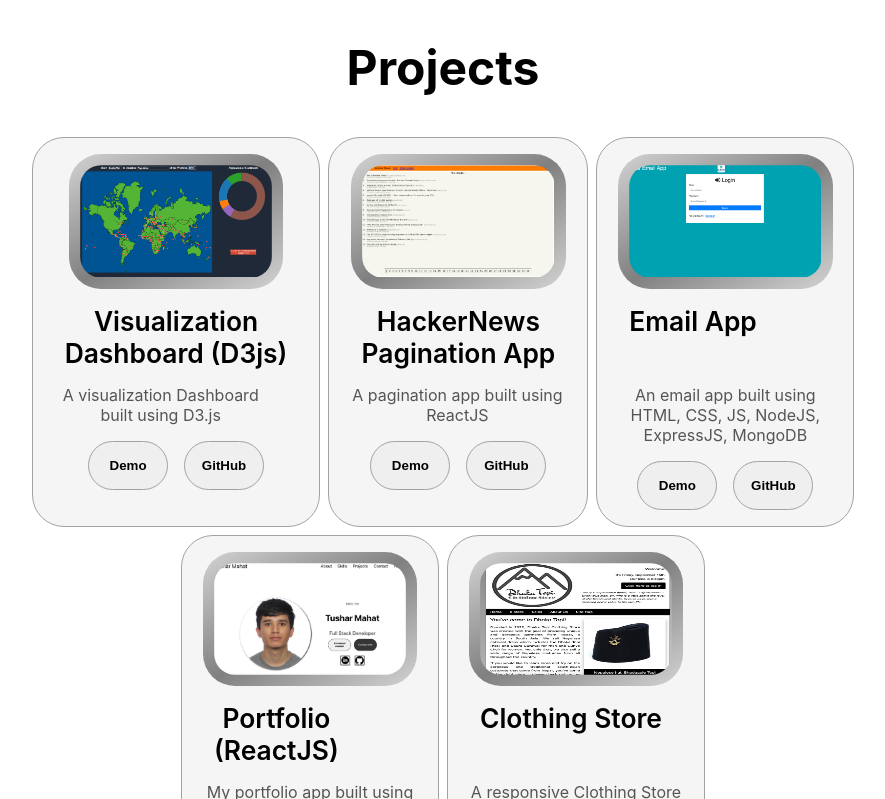
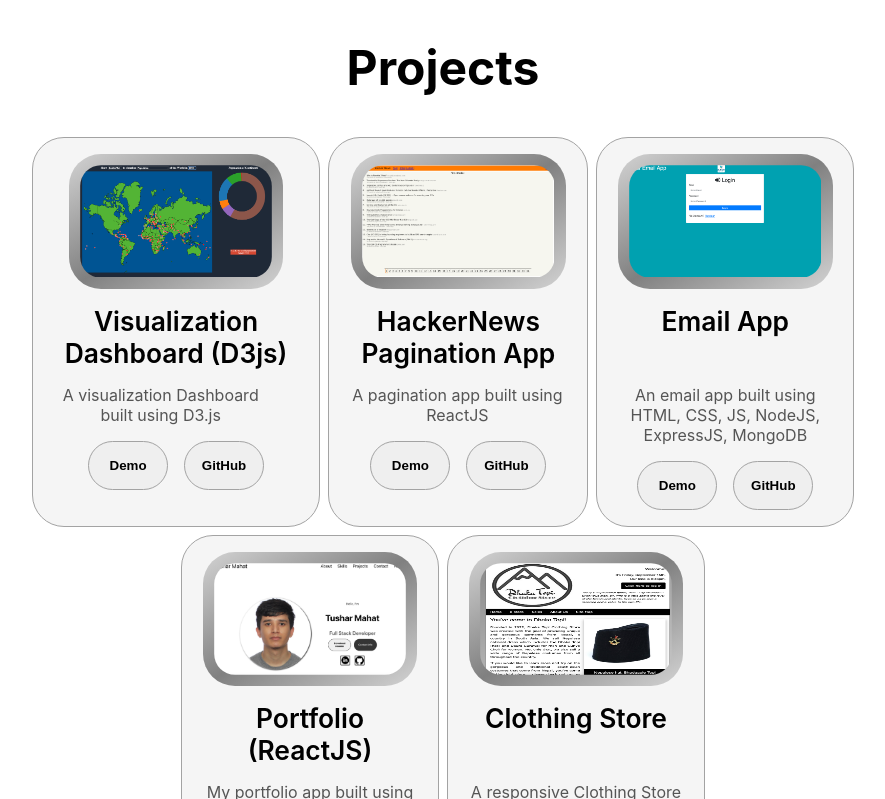
Before and after one commit to tusharmahat/my-portfolio, a React (Create React App) app: page / in a window 1280 px wide. Shown: the part 2021-2820 px from the top of the page, without its empty margins (197-1082 px from the left). Built offline with nearby package versions, Linux system fonts and the light colour scheme.

Commit message:
reverse container size changes

```diff
--- a/src/App.css
+++ b/src/App.css
@@ -413,8 +413,6 @@ article div h3 {
 .project-title {
   margin: 1rem;
   color: #000;
-  max-width: fit-content;
-  min-width: fit-content;
   min-height: 4rem;
 }
 
@@ -431,7 +429,7 @@ article div h3 {
   border-color: rgb(163, 163, 163);
   background: rgb(245, 245, 245);
   min-width: fit-content;
-  max-width: 17vw;
+  max-width: 13vw;
 }
 
 /* CONTACT SECTION */
```
